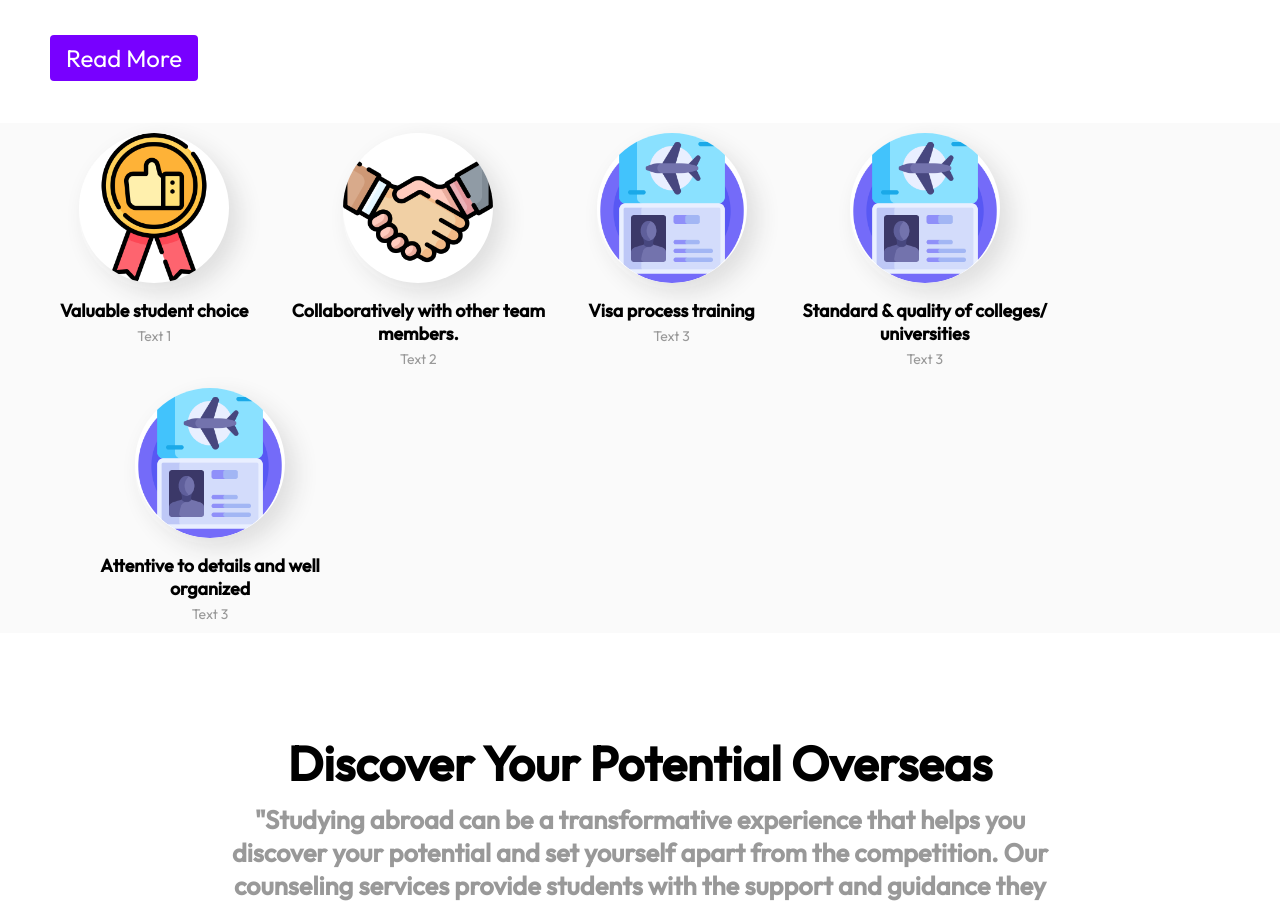
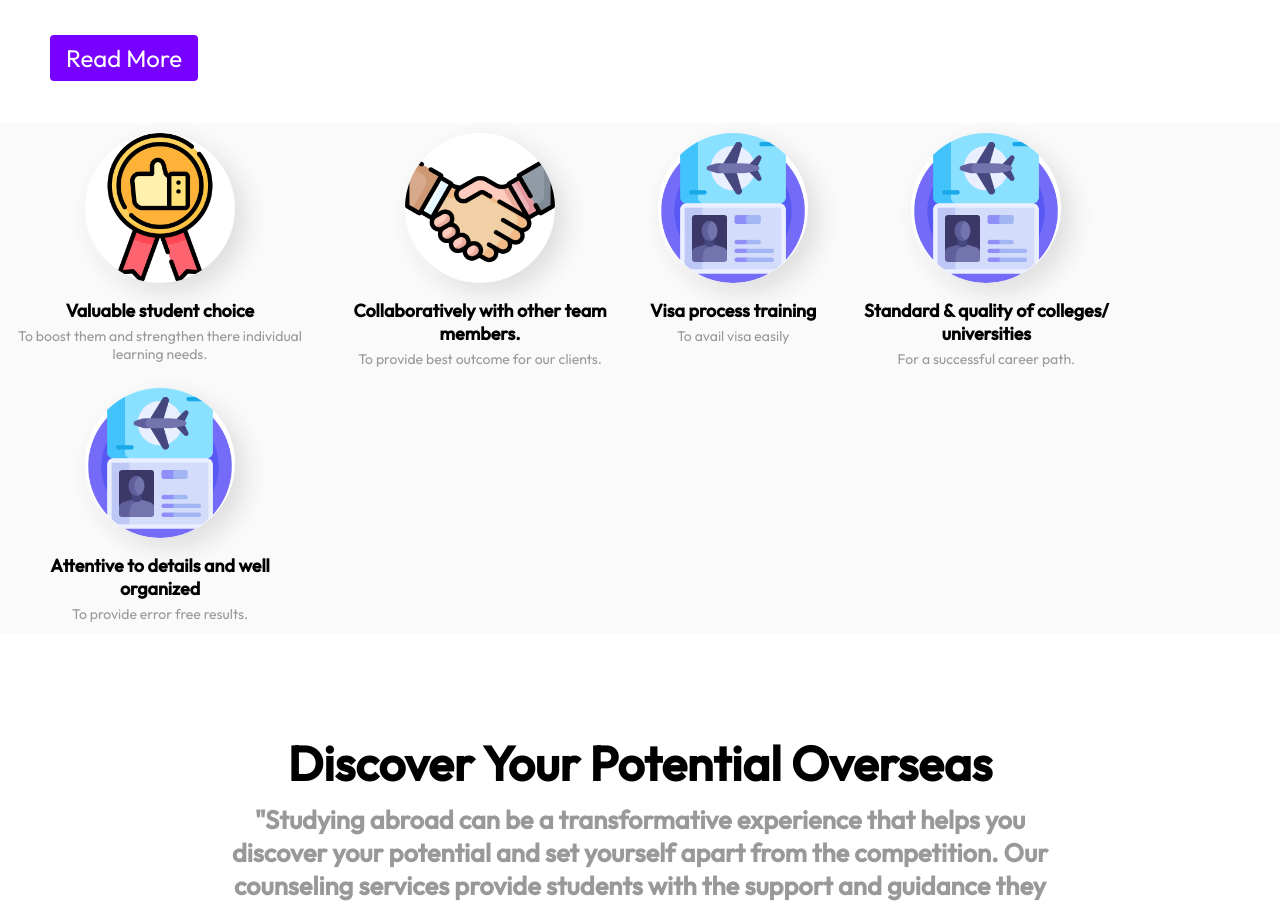
Before and after one commit to 2pratiksharma/unifosterv2, a React (Create React App) app: page / in a window 1280 px wide. Shown: the part 2368-3274 px from the top of the page. Built offline with nearby package versions, Linux system fonts and the light colour scheme.

Commit message:
text updated

```diff
--- a/src/components/Why us/Why.js
+++ b/src/components/Why us/Why.js
@@ -9,22 +9,30 @@ import { motion } from "framer-motion";
 
 const Why = () => {
   const points = [
-    { img: choice, heading: "Valuable student choice", text: "Text 1" },
+    {
+      img: choice,
+      heading: "Valuable student choice",
+      text: "To boost them and strengthen there individual learning needs.",
+    },
     {
       img: deal,
       heading: "Collaboratively with other team members.",
-      text: "Text 2",
+      text: "To provide best outcome for our clients.",
     },
-    { img: visa, heading: "Visa process training", text: "Text 3" },
+    {
+      img: visa,
+      heading: "Visa process training",
+      text: "To avail visa easily",
+    },
     {
       img: visa,
       heading: "Standard & quality of colleges/ universities",
-      text: "Text 3",
+      text: "For a successful career path.",
     },
     {
       img: visa,
       heading: "Attentive to details and well organized",
-      text: "Text 3",
+      text: "To provide error free results.",
     },
   ];
 
--- a/src/components/Why us/Why.scss
+++ b/src/components/Why us/Why.scss
@@ -55,7 +55,7 @@
     }
   }
   .banner{
-    padding: 0 50px;
+
 
 
   }
@@ -108,6 +108,7 @@
     font-size: 14px;
     color: #999;
     margin-top: 5px;
+    max-width: 300px;
   }
   .banner{
     background-color: #fafafa;
```
